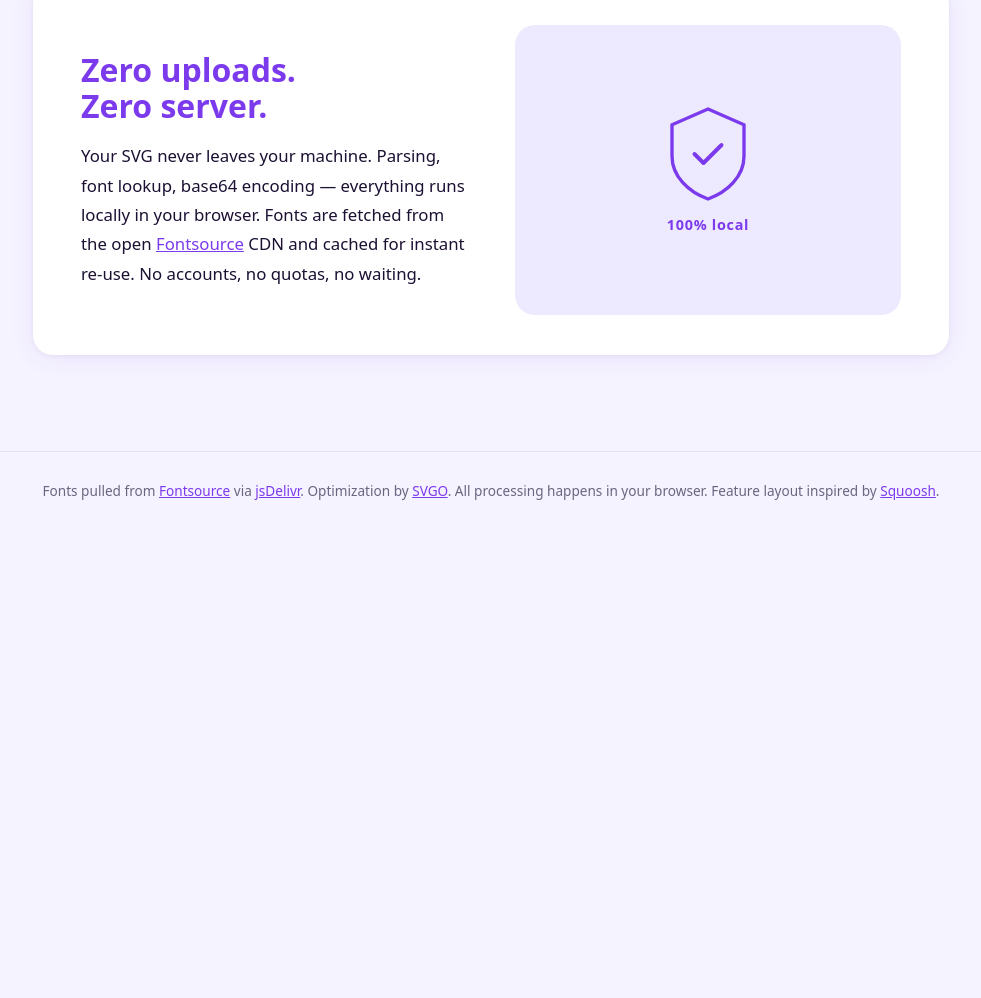
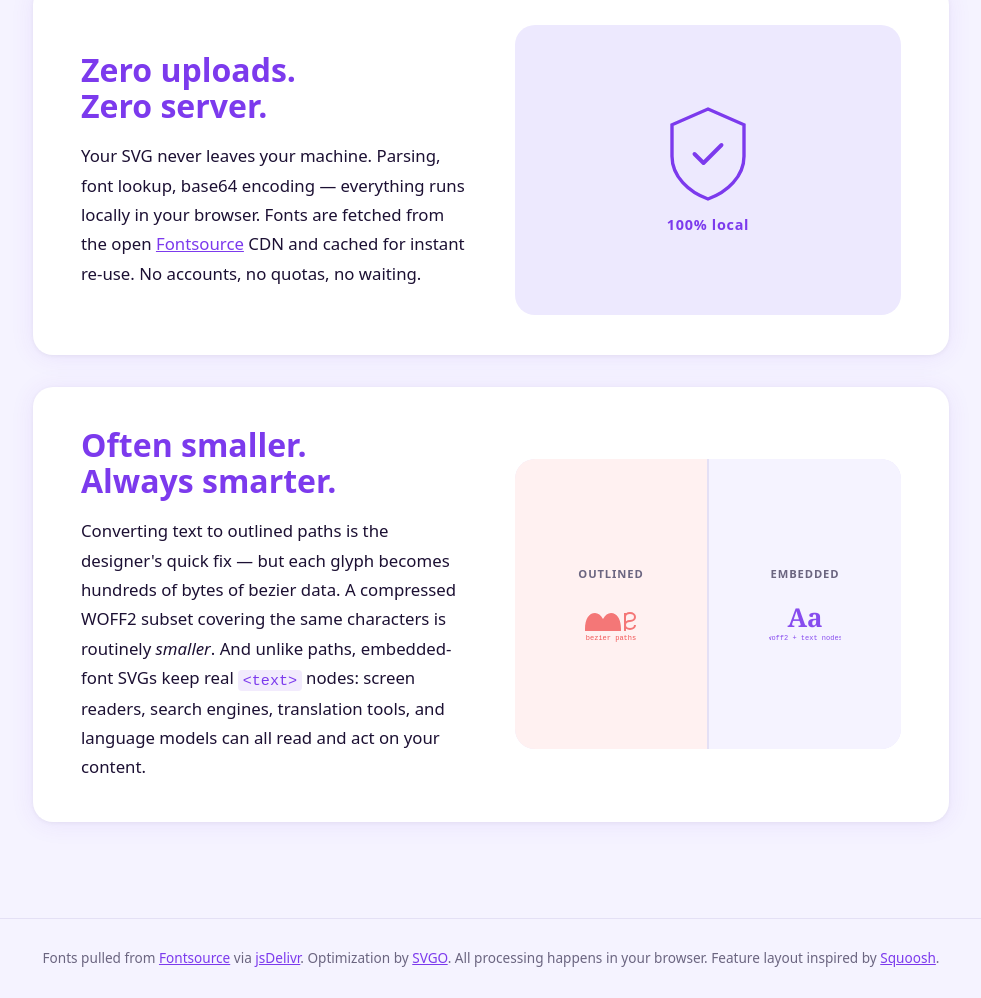
Before and after one commit to khawkins98/svgomg-font, a website built with Vite: page index.html in a window 1280 px wide. Shown: the part 2082-3080 px from the top of the page, without its empty margins (149-1130 px from the left). Before the commit the page ends 2613 px from the top, so only its background shows below. Built offline with nearby package versions, Linux system fonts and the light colour scheme.

Commit message:
feat: add 'smaller & smarter' card + README section on embedding vs outlining

```diff
--- a/index.html
+++ b/index.html
@@ -193,6 +193,34 @@
             </div>
           </div>
 
+          <!-- Card 4 -->
+          <div class="feat feat-flip">
+            <div class="feat-art">
+              <div class="fv-compare-wrap">
+                <div class="fv-compare-col fv-compare-bad">
+                  <span class="fv-compare-label">Outlined</span>
+                  <svg viewBox="0 0 72 52" xmlns="http://www.w3.org/2000/svg" aria-hidden="true" class="fv-compare-svg">
+                    <path d="M10,38 C10,28 14,22 20,22 C23,22 26,24 28,28 C30,24 33,22 36,22 C42,22 46,28 46,38 L46,40 L10,40 Z" fill="#ef4444" opacity=".7"/>
+                    <path d="M50,22 L50,40 M50,26 C50,24 52,22 55,22 C58,22 60,24 60,26 C60,28 58,30 55,30 C52,30 50,32 50,34 C50,36 52,38 55,38 C58,38 60,36 60,34" stroke="#ef4444" stroke-width="2" fill="none" opacity=".7"/>
+                    <text x="36" y="49" text-anchor="middle" font-size="7" fill="#ef4444" font-family="monospace" opacity=".9">bezier paths</text>
+                  </svg>
+                </div>
+                <div class="fv-compare-divider"></div>
+                <div class="fv-compare-col fv-compare-good">
+                  <span class="fv-compare-label">Embedded</span>
+                  <svg viewBox="0 0 72 52" xmlns="http://www.w3.org/2000/svg" aria-hidden="true" class="fv-compare-svg">
+                    <text x="36" y="36" text-anchor="middle" font-size="26" fill="#7c3aed" font-family="Georgia, serif" font-weight="bold" opacity=".9">Aa</text>
+                    <text x="36" y="49" text-anchor="middle" font-size="7" fill="#7c3aed" font-family="monospace" opacity=".9">woff2 + text nodes</text>
+                  </svg>
+                </div>
+              </div>
+            </div>
+            <div class="feat-text">
+              <h2 class="feat-title">Often&nbsp;smaller. Always&nbsp;smarter.</h2>
+              <p class="feat-desc">Converting text to outlined paths is the designer's quick fix — but each glyph becomes hundreds of bytes of bezier data. A compressed WOFF2 subset covering the same characters is routinely <em>smaller</em>. And unlike paths, embedded-font SVGs keep real <code>&lt;text&gt;</code> nodes: screen readers, search engines, translation tools, and language models can all read and act on your content.</p>
+            </div>
+          </div>
+
         </div>
       </section>
     </main>
--- a/src/style.css
+++ b/src/style.css
@@ -866,6 +866,38 @@ body.has-file .wave-features-top { display: none; }
   letter-spacing: .05em;
 }
 
+/* Art 4 – outlined vs embedded compare */
+.fv-compare-wrap {
+  display: flex;
+  width: 100%;
+  height: 100%;
+  align-items: stretch;
+}
+.fv-compare-col {
+  flex: 1;
+  display: flex;
+  flex-direction: column;
+  align-items: center;
+  justify-content: center;
+  gap: .5rem;
+  padding: 1.25rem .5rem;
+}
+.fv-compare-bad  { background: #fff1f1; }
+.fv-compare-good { background: #f5f3ff; }
+.fv-compare-divider {
+  width: 2px;
+  background: #e4e0f5;
+  flex-shrink: 0;
+}
+.fv-compare-label {
+  font-size: .7rem;
+  font-weight: 700;
+  text-transform: uppercase;
+  letter-spacing: .08em;
+  color: var(--muted);
+}
+.fv-compare-svg { width: 72px; height: 52px; }
+
 @media (max-width: 680px) {
   .feat, .feat-flip {
     grid-template-columns: 1fr;
```
Also changed, not shown: README.md.
